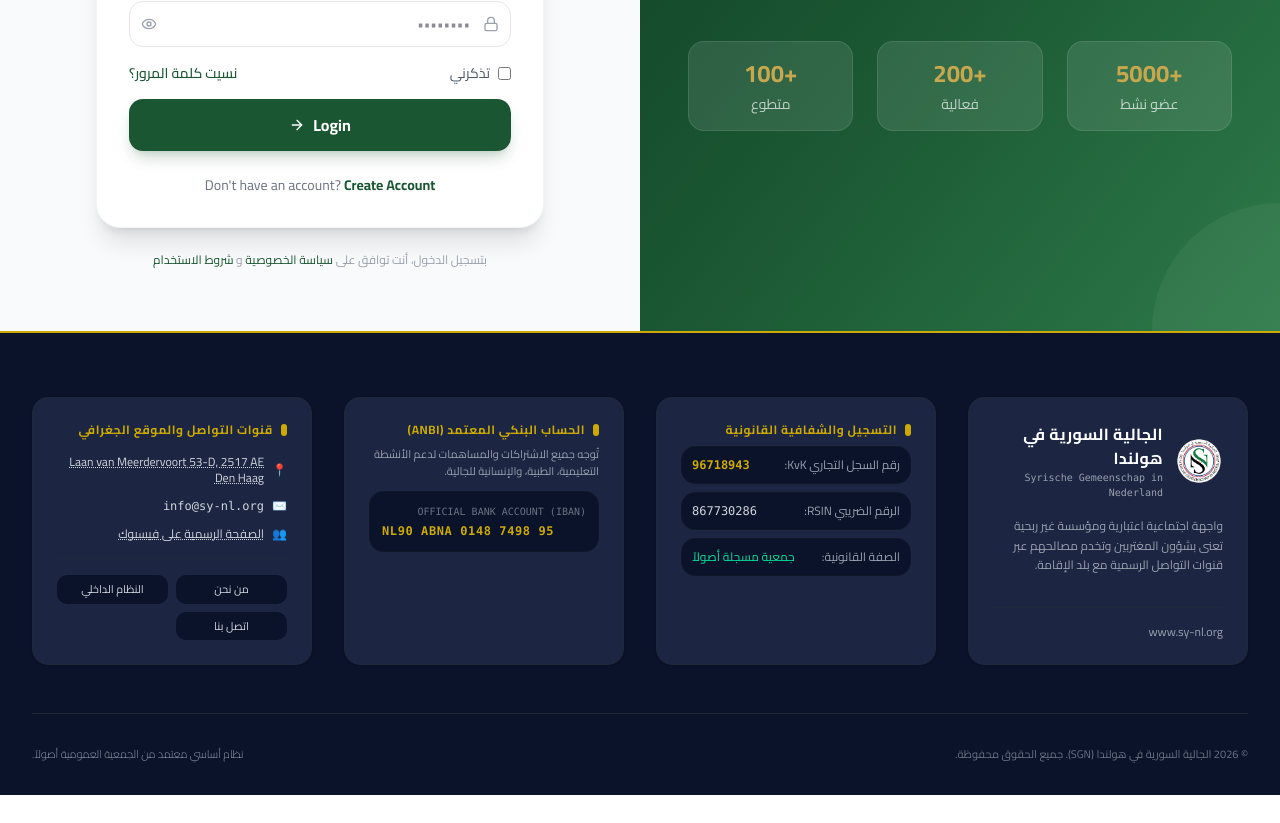
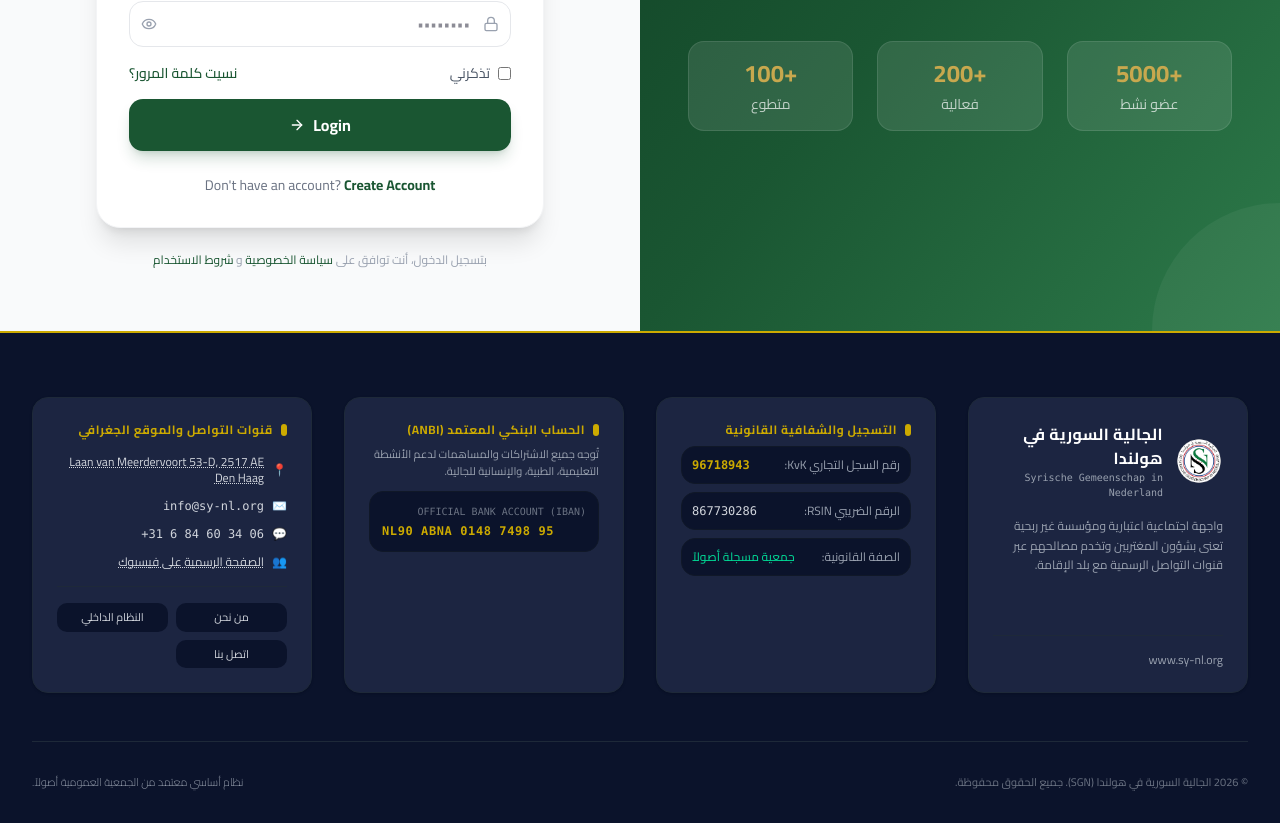
Before and after one commit to CastleStrangers/SGN, a Next.js app: page /en/login in a window 1280 px wide. Shown: the part 469-1292 px from the top of the page. Before the commit the page ends 1264 px from the top, so only its background shows below. Built offline with nearby package versions, Linux system fonts and the light colour scheme; no server answers.

Commit message:
feat: add WhatsApp number to footer

```diff
--- a/src/components/home/site-footer.tsx
+++ b/src/components/home/site-footer.tsx
@@ -80,6 +80,10 @@ export function SiteFooter() {
                   <a href="mailto:info@sy-nl.org" className="font-mono">info@sy-nl.org</a>
                 </li>
                 <li className="flex items-center gap-2 hover:text-[#CCAA00] transition-colors">
+                  <span>💬</span>
+                  <a href="https://wa.me/31684603406" target="_blank" rel="noreferrer" dir="ltr" className="font-mono">+31 6 84 60 34 06</a>
+                </li>
+                <li className="flex items-center gap-2 hover:text-[#CCAA00] transition-colors">
                   <span>👥</span>
                   <a href="https://facebook.com" target="_blank" rel="noreferrer" className="underline decoration-dotted">
                     الصفحة الرسمية على فيسبوك
```
